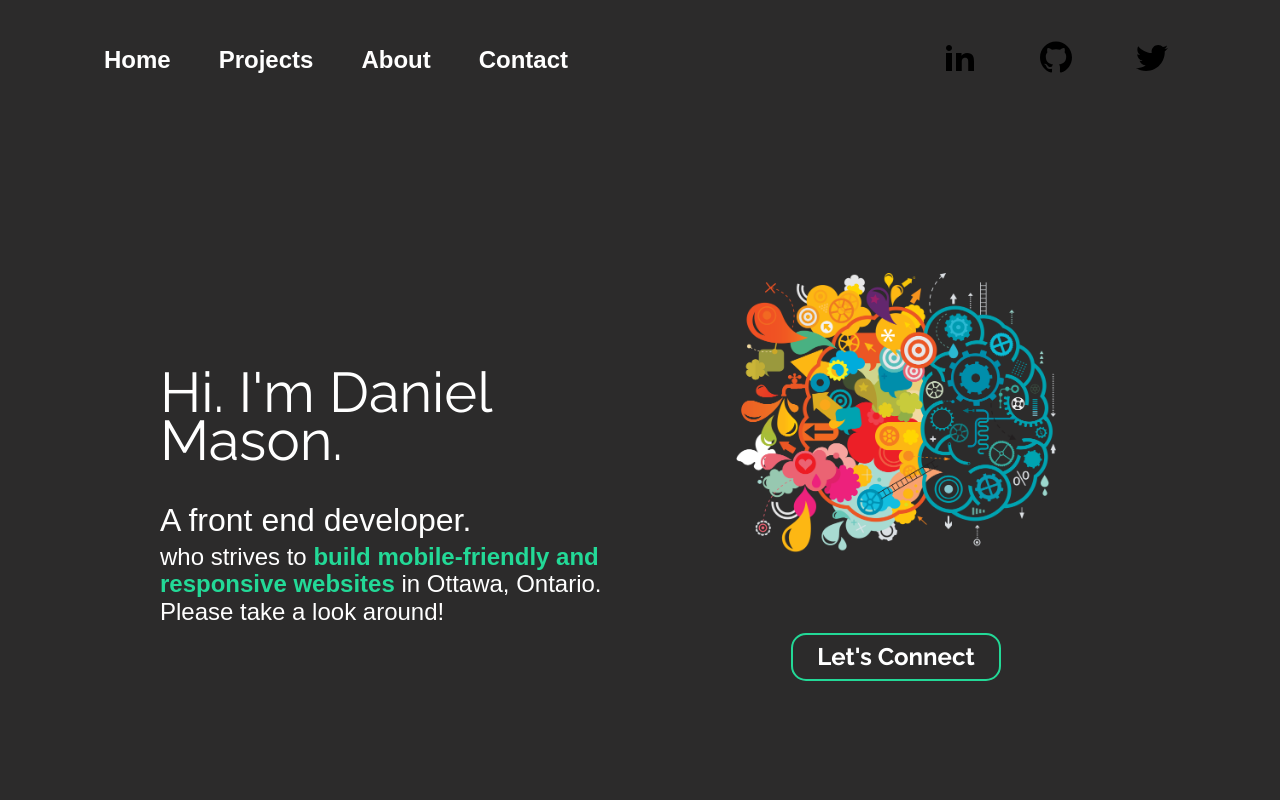
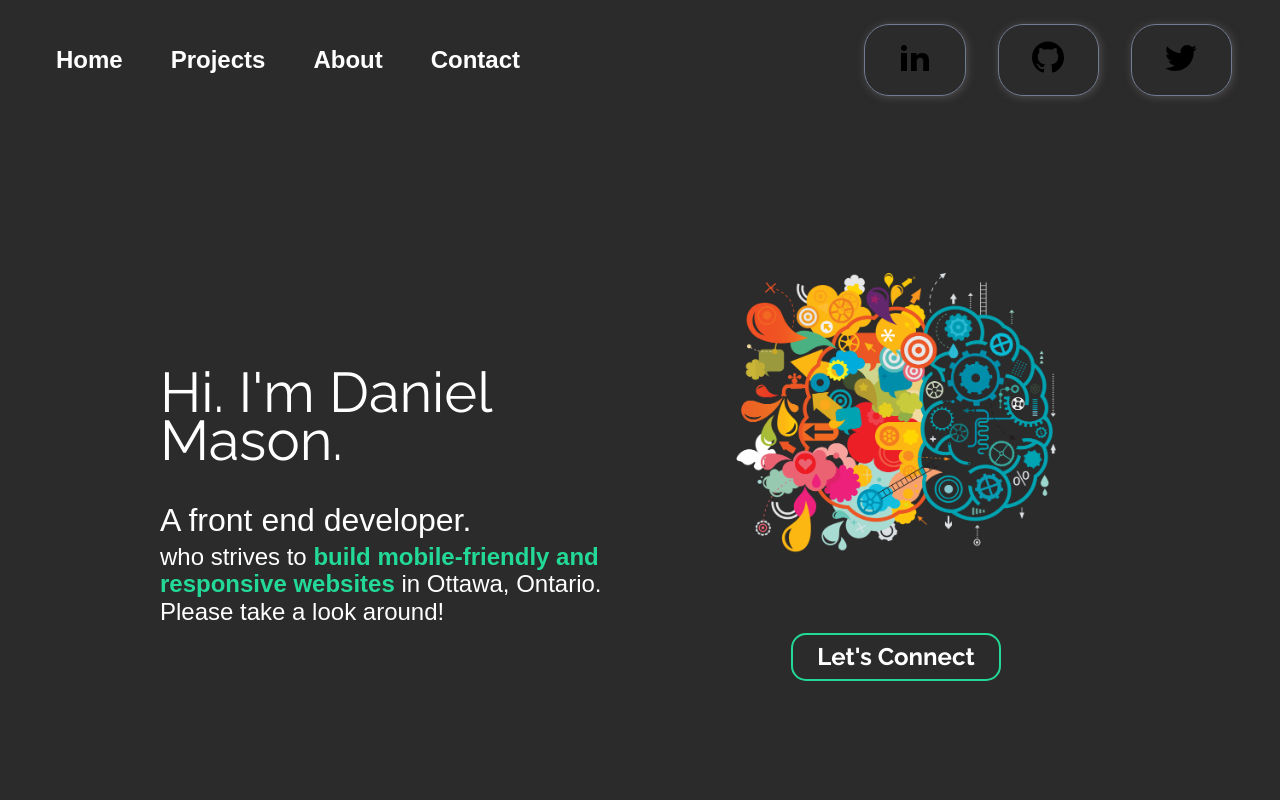
Before and after one commit to danielmason89/portfolio-website, a React (Create React App) app: page / in a window 1280 px wide. Shown: the top 800 px of the page. Built offline with nearby package versions, Linux system fonts and the light colour scheme.

Commit message:
added stylings to nav social media icons to make them more consistent with those in the footer

```diff
--- a/src/components/Nav/Nav.js
+++ b/src/components/Nav/Nav.js
@@ -4,6 +4,7 @@ import linkedin from "../../icons/linkedin2.svg";
 import github from "../../icons/github.svg";
 import { Link } from "react-router-dom";
 import { titleAnim } from "../../Animation";
+import { SocialIcons } from "../../styles";
 
 const Nav = () => {
   return (
@@ -23,6 +24,7 @@ const Nav = () => {
         </Link>
       </ul>
       <Social variants={titleAnim} className="answer">
+        <SocialIcons>
           <a
             href="https://www.linkedin.com/in/daniel-mason-dev/"
             target="_blank"
@@ -34,6 +36,8 @@ const Nav = () => {
               title="linkedin.com/in/daniel-mason-dev/"
             />
           </a>
+        </SocialIcons>
+        <SocialIcons>
           <a
             href="https://github.com/danielmason89"
             target="_blank"
@@ -45,13 +49,20 @@ const Nav = () => {
               title="github.com/danielmason89"
             />
           </a>
-        <a href="https://twitter.com/Dusmass" target="_blank" rel="noreferrer">
+        </SocialIcons>
+        <SocialIcons>
+          <a
+            href="https://twitter.com/Dusmass"
+            target="_blank"
+            rel="noreferrer"
+          >
             <img
               src={twitter}
               alt="Twitter link to bring the user to"
               title="twitter.com/Dusmass"
             />
           </a>
+        </SocialIcons>
       </Social>
     </StyledNav>
   );
@@ -63,7 +74,7 @@ const StyledNav = styled.nav`
   margin: auto;
   justify-content: space-between;
   align-items: center;
-  padding: 0rem 5rem;
+  padding: 0rem 2rem;
   position: sticky;
   z-index: 100000;
   a {
@@ -104,7 +115,8 @@ const StyledNav = styled.nav`
 
 const Social = styled.div`
   a {
-    padding: 2rem 1rem;
+    padding: 1rem 0.25rem;
+    margin: 0rem 0.5rem;
   }
   img {
     :hover {
--- a/src/components/Story/Story.js
+++ b/src/components/Story/Story.js
@@ -54,7 +54,7 @@ const Image = styled.div`
   overflow: hidden;
   h1 {
     color: white;
-    text-decoration: underline white 0.02em;
+    /* text-decoration: underline white 0.02em; */
   }
   img {
     width: 40vw;
--- a/src/styles.js
+++ b/src/styles.js
@@ -229,7 +229,7 @@ export const SocialIcons = styled.button`
   transition: 0.3s ease;
   color: white;
   border-radius: 25px;
-  padding: 1rem 1rem;
+  padding: 1rem 1.35rem;
   border: 1px solid #727c92;
   margin: 0rem 1rem;
   box-shadow: 1px 1px 8px rgba(119, 115, 115, 0.5);
```
Lines whose indentation alone changed are shown as unchanged.
